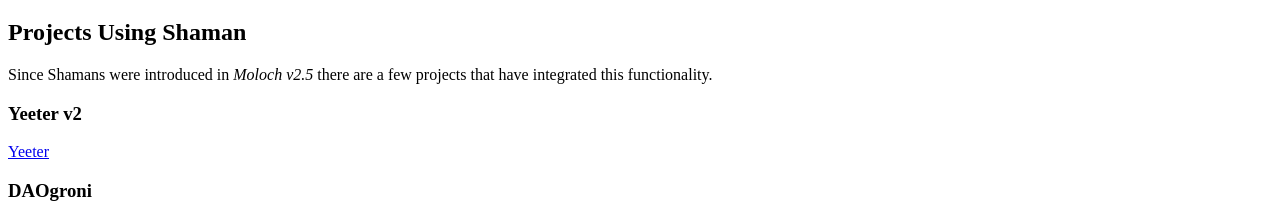
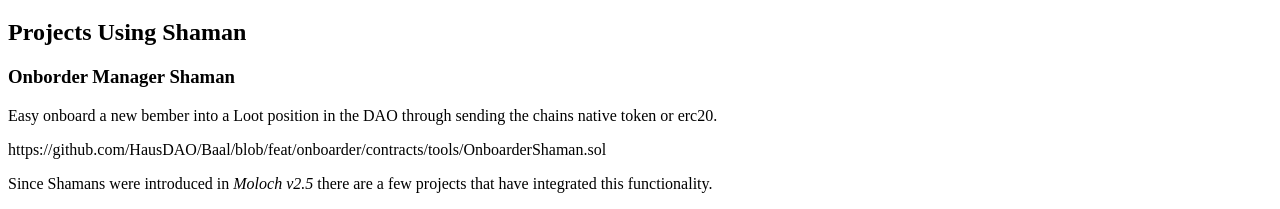
Before and after one commit to HausDAO/baal-docs, a Next.js app: page /tools/shaman in a window 1280 px wide. Shown: the part 1438-1647 px from the top of the page. Built offline with nearby package versions, Linux system fonts and the light colour scheme.

Commit message:
Update shaman.mdx

```diff
--- a/pages/tools/shaman.mdx
+++ b/pages/tools/shaman.mdx
@@ -103,6 +103,12 @@
 
 ## Projects Using Shaman
 
+### Onborder Manager Shaman
+Easy onboard a new bember into a Loot position in the DAO through sending the chains native token or erc20.
+
+https://github.com/HausDAO/Baal/blob/feat/onboarder/contracts/tools/OnboarderShaman.sol
+
+
 Since Shamans were introduced in _Moloch v2.5_ there are a few projects that have integrated this functionality.
 
 ### Yeeter v2
```
